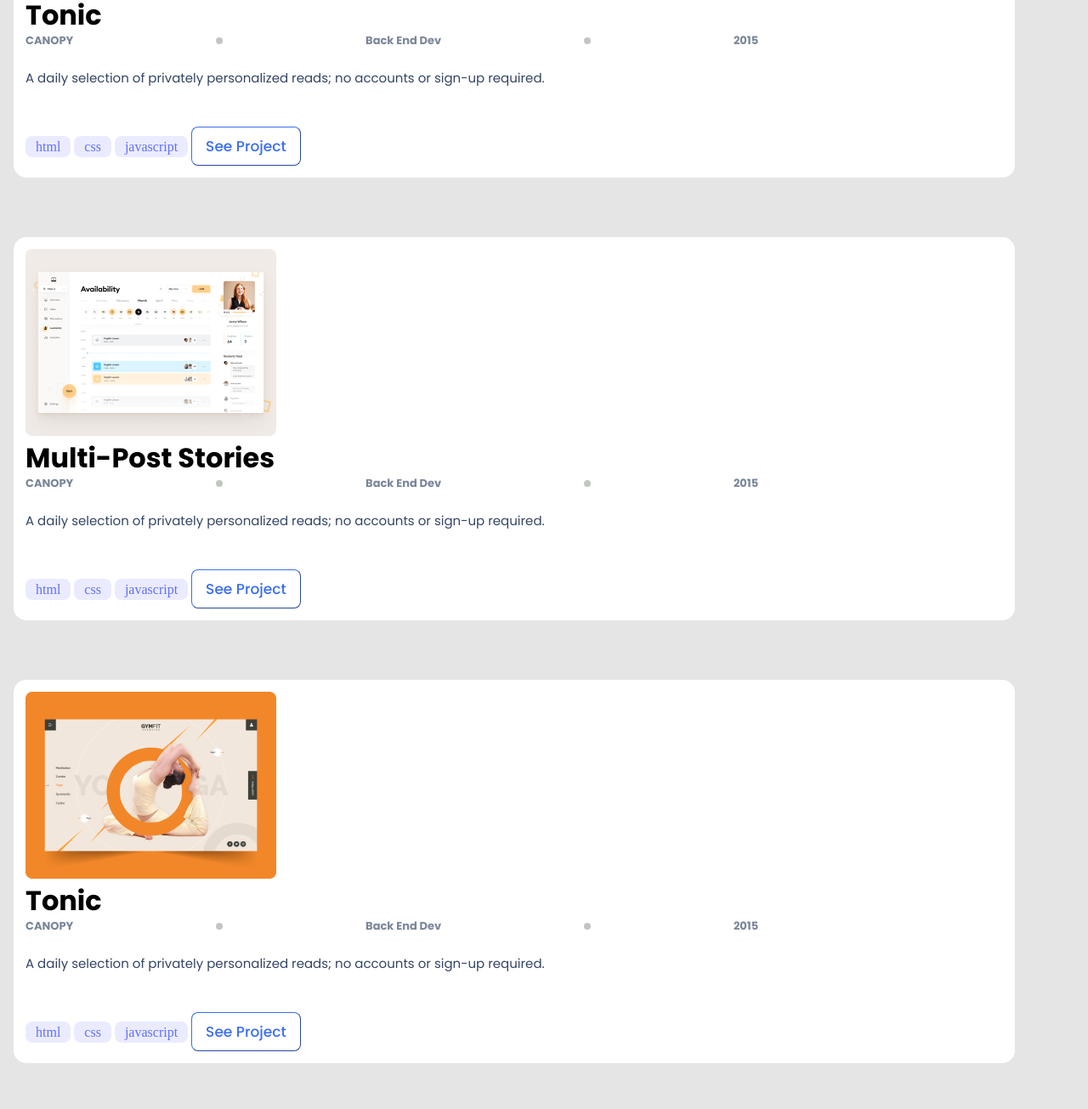
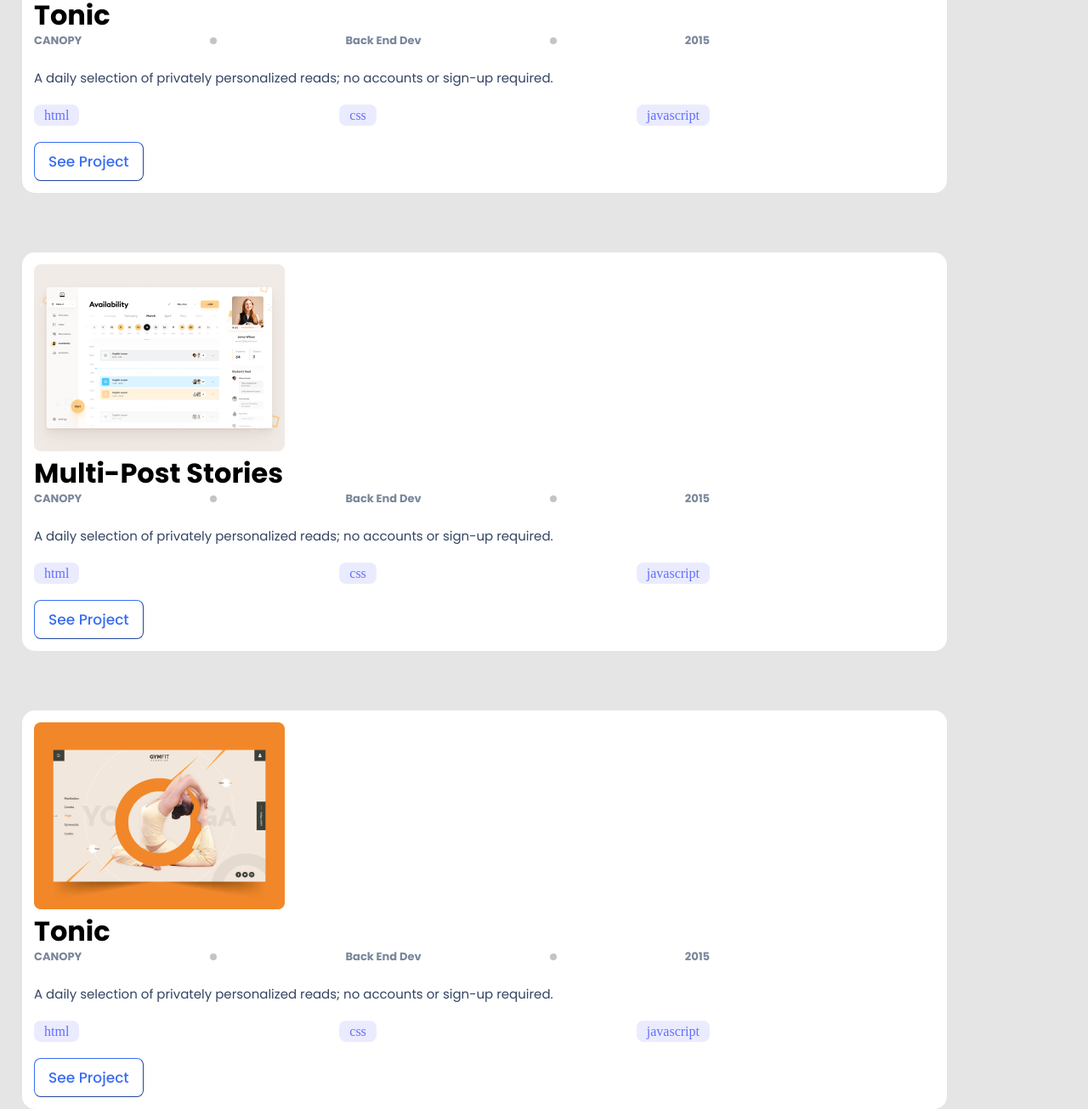
Before and after one commit to moshoodabdullahi/portfolio, a website: page index.html in a window 1280 px wide. Shown: the part 960-2265 px from the top of the page at 85% size. Drawn offline with Linux system fonts and the light colour scheme.

Commit message:
fix: Fix the project UI layout

```diff
--- a/css/styles.css
+++ b/css/styles.css
@@ -65,7 +65,7 @@ body {
   fill: #000;
 }
 
-.about-icons {
+ul {
   list-style: none;
   display: flex;
   flex-direction: row;
@@ -75,10 +75,10 @@ body {
 }
 
 .works {
-  margin: 70px 16px 16px;
+  margin: 70px 26px;
   padding: 14px;
   height: 15%;
-  width: 92%;
+  width: 85%;
   border-radius: 15px;
   background-color: #fff;
 }
--- a/index.html
+++ b/index.html
@@ -127,9 +127,11 @@
         A daily selection of privately personalized reads; no accounts or sign-up required.
       </p>
 
-      <a class="works-link" href="">html</a>
-      <a class="works-link" href="">css</a>
-      <a class="works-link" href="">javascript</a>
+      <ul>
+        <li><a class="works-link" href="">html</a></li>
+        <li><a class="works-link" href="">css</a></li>
+        <li><a class="works-link" href="">javascript</a></li>
+      </ul>
 
       <button class="btn">See Project</button>
     </section>
@@ -149,9 +151,11 @@
         A daily selection of privately personalized reads; no accounts or sign-up required.
       </p>
 
-      <a class="works-link" href="">html</a>
-      <a class="works-link" href="">css</a>
-      <a class="works-link" href="">javascript</a>
+      <ul>
+        <li><a class="works-link" href="">html</a></li>
+        <li><a class="works-link" href="">css</a></li>
+        <li><a class="works-link" href="">javascript</a></li>
+      </ul>
 
       <button class="btn">See Project</button>
     </section>
@@ -172,9 +176,11 @@
         A daily selection of privately personalized reads; no accounts or sign-up required.
       </p>
 
-      <a class="works-link" href="">html</a>
-      <a class="works-link" href="">css</a>
-      <a class="works-link" href="">javascript</a>
+      <ul>
+        <li><a class="works-link" href="">html</a></li>
+        <li><a class="works-link" href="">css</a></li>
+        <li><a class="works-link" href="">javascript</a></li>
+      </ul>
 
       <button class="btn">See Project</button>
     </section>
@@ -194,9 +200,11 @@
         A daily selection of privately personalized reads; no accounts or sign-up required.
       </p>
 
-      <a class="works-link" href="">html</a>
-      <a class="works-link" href="">css</a>
-      <a class="works-link" href="">javascript</a>
+      <ul>
+        <li><a class="works-link" href="">html</a></li>
+        <li><a class="works-link" href="">css</a></li>
+        <li><a class="works-link" href="">javascript</a></li>
+      </ul>
 
       <button class="btn">See Project</button>
     </section>
```
